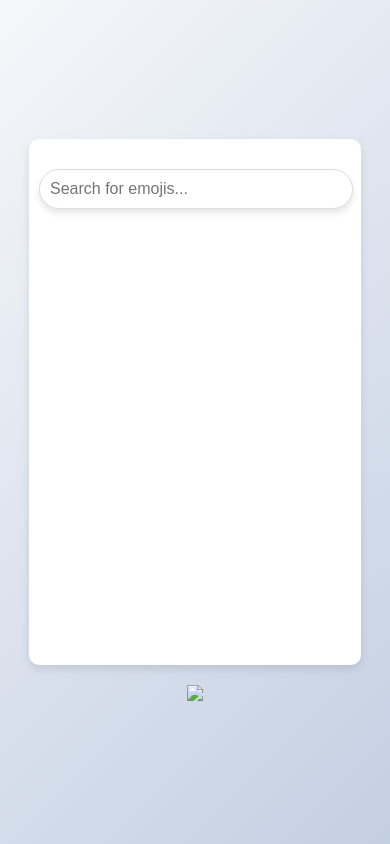
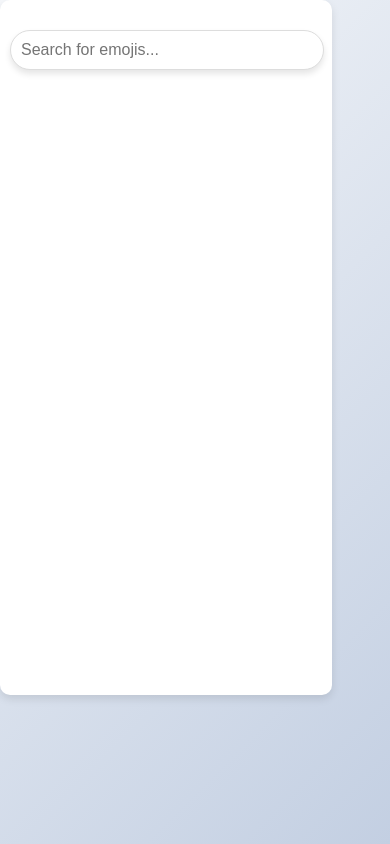
Before and after one commit to chetanbasuray/emoji-finder, a website: page public/index.html in a window 390 px wide. Drawn offline with Linux system fonts and the light colour scheme.

Commit message:
Revert back to buymeacoffee widget

```diff
--- a/public/index.html
+++ b/public/index.html
@@ -8,21 +8,16 @@
   <link rel="stylesheet" href="styles.css">
 </head>
 <body>
-  <div class="container">
-    <input type="text" id="searchInput" placeholder="Search for emojis...">
-    <div id="instruction" style="display: none;">Click on an emoji to copy it</div>
-    <div id="emojiResults"></div>
-    <div id="message"></div>
+  <div class="main-container">
+    <div class="container">
+      <input type="text" id="searchInput" placeholder="Search for emojis...">
+      <div id="instruction" style="display: none;">Click on an emoji to copy it</div>
+      <div id="emojiResults"></div>
+      <div id="message"></div>
+    </div>
   </div>
-  <footer id="footer">
-    <!-- Placeholder for the Buy Me a Coffee button -->
-  </footer>
   <script src="script.js"></script>
   <script src="https://cdnjs.cloudflare.com/ajax/libs/font-awesome/6.0.0-beta3/js/all.min.js"></script>
-  <script>
-    window.addEventListener('load', function() {
-      document.getElementById('footer').innerHTML = '<a href="https://www.buymeacoffee.com/donatetochetan"><img src="https://img.buymeacoffee.com/button-api/?text=Buy me a coffee&emoji=☕&slug=donatetochetan&button_colour=BD5FFF&font_colour=ffffff&font_family=Cookie&outline_colour=000000&coffee_colour=FFDD00" /></a>';
-    });
-  </script>
+  <script data-name="BMC-Widget" data-cfasync="false" src="https://cdnjs.buymeacoffee.com/1.0.0/widget.prod.min.js" data-id="donatetochetan" data-description="Support me on Buy me a coffee!" data-message="I hope you like this website. Please consider supporting me by buying me a coffee." data-color="#BD5FFF" data-position="Right" data-x_margin="18" data-y_margin="18"></script>
 </body>
 </html>
--- a/public/styles.css
+++ b/public/styles.css
@@ -3,12 +3,20 @@ body {
   font-family: 'Roboto', sans-serif;
   background: linear-gradient(135deg, #f5f7fa, #c3cfe2);
   display: flex;
-    flex-direction: column;
   justify-content: center;
   align-items: center;
   height: 100vh;
   margin: 0;
   padding: 0;
+  overflow: hidden; /* Prevent scrolling */
+}
+
+.main-container {
+  display: flex;
+  align-items: flex-start;
+  width: 100%;
+  height: 100%;
+  position: relative;
 }
 
 .container {
@@ -18,9 +26,11 @@ body {
   border-radius: 10px;
   box-shadow: 0 4px 8px rgba(0,0,0,0.1);
   width: 80%;
-    max-height: 70vh; /* To avoid overflow issues */
-    overflow-y: auto;
-    flex-grow: 1;
+  height: 80%;
+  display: flex;
+  flex-direction: column;
+  justify-content: space-between;
+  margin-right: 120px; /* Space for the widget */
 }
 
 input[type="text"] {
@@ -38,6 +48,8 @@ body {
   flex-wrap: wrap;
   justify-content: center;
   margin-top: 20px;
+  flex-grow: 1;
+  overflow-y: auto;
 }
 
 .emoji {
@@ -57,16 +69,10 @@ body {
   color: #555;
 }
 
-  footer {
-    width: 100%;
-    text-align: center;
-    margin-top: 20px;
-  }
-
 @media (max-width: 600px) {
   .container {
     padding: 10px;
-      max-height: 60vh;
+    margin-right: 0; /* Adjust for smaller screens */
   }
 
   input[type="text"] {
@@ -75,8 +81,7 @@ body {
     font-size: 16px;
   }
 
-    button {
-      padding: 8px 16px;
-      font-size: 14px;
+  #emojiResults {
+    padding-bottom: 10px;
   }
 }
```
Lines whose indentation alone changed are shown as unchanged.
